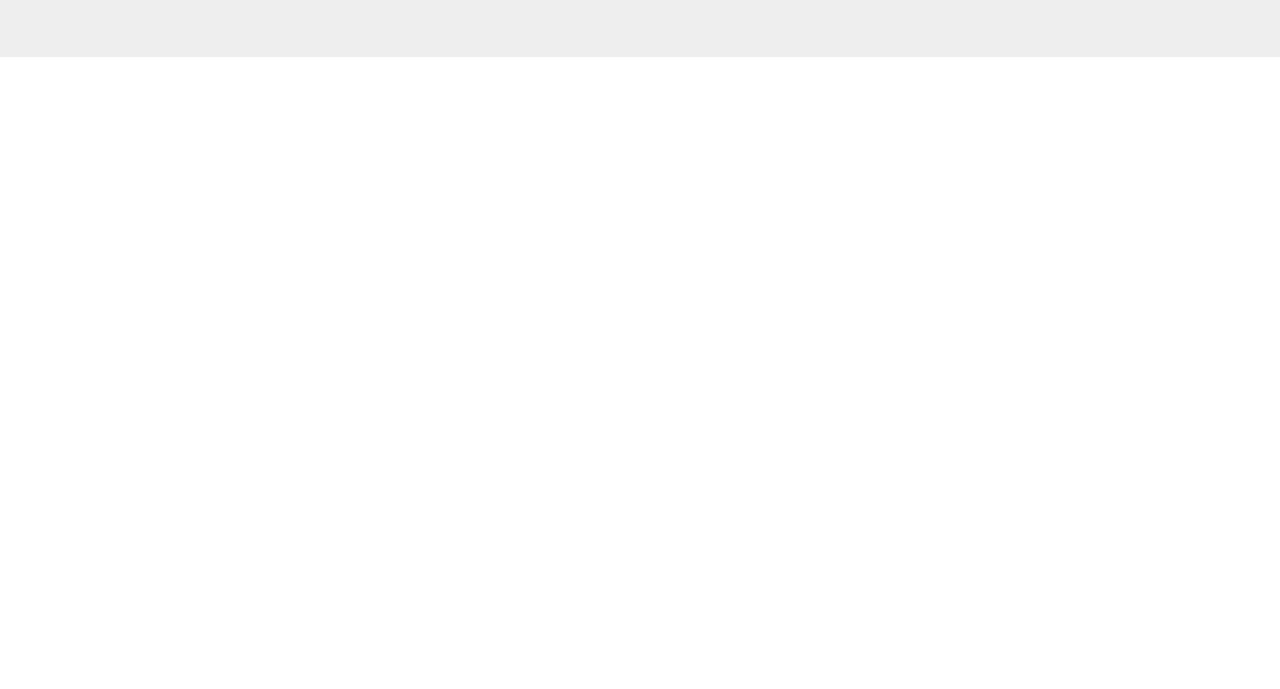
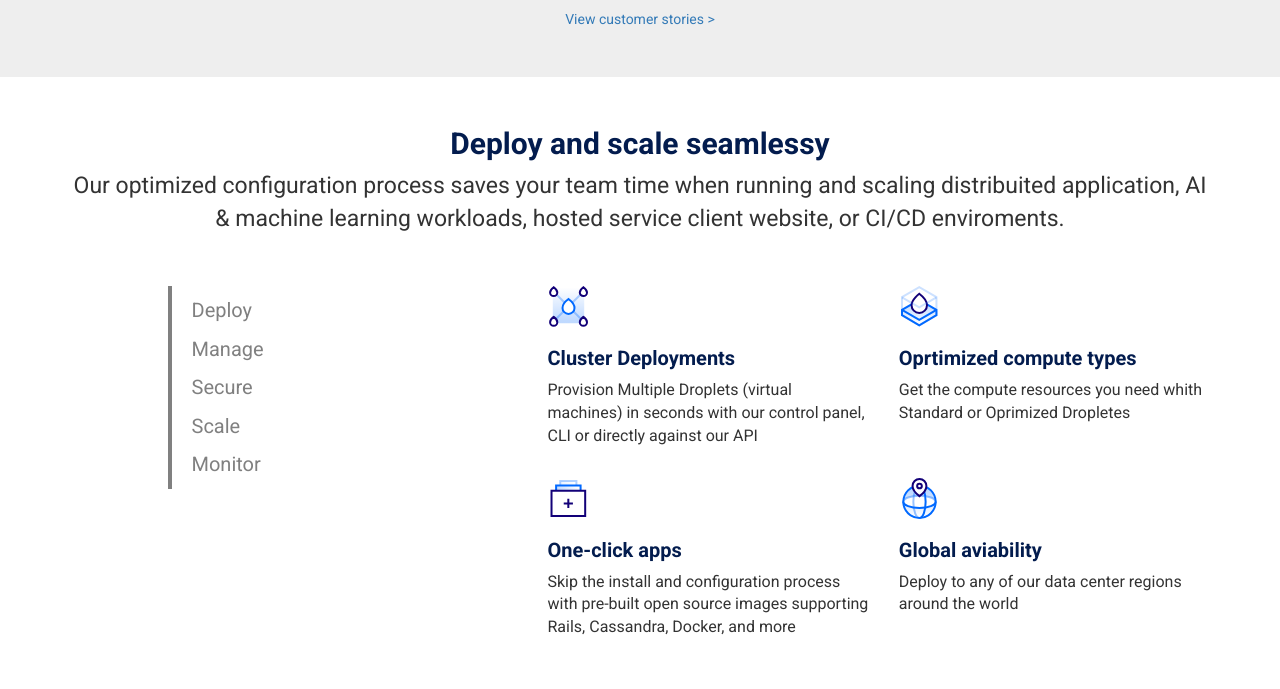
Before and after one commit to carminelentisco/html-css-digitalocean, a plain HTML site: page index.html in a window 1280 px wide. Shown: the part 754-1443 px from the top of the page. Before the commit the page ends 841 px from the top, so only its background shows below. Drawn offline with nearby package versions, Linux system fonts and the light colour scheme.

Commit message:
Sezione 3 + Responsive

```diff
--- a/index.html
+++ b/index.html
@@ -107,7 +107,7 @@
 			</section>
 			<!-- JUMBOTRON 1 FINE -->
 
-			<!-- JUMBOTRON 2 INIZIO-->
+			<!-- LOGHI 2 INIZIO-->
 			<section>
 				<div id="loghi" class="jumbotron">
 					<div class="container ">
@@ -138,11 +138,71 @@
 							</div>
 						</div>
 
+						<div class="text-center">
+							<span><a href="#">View customer stories ></a></span>
+						</div>
+
 					</div>
 				</div>
 			</section>
-			<!-- JUMBOTRON 2 FINE -->
+			<!-- LOGHI 2 FINE -->
 
+			<!-- SEZIONE 3 -->
+			<section>
+				<div id="section-3" class="container">
+					<div class="section-3-header text-center">
+						<h2>Deploy and scale seamlessy</h2>
+						<p>Our optimized configuration process saves your team time when running and scaling distribuited application, AI & machine learning workloads, hosted service client website, or CI/CD enviroments.</p>
+					</div>
+
+					<div class="row mg-t50">
+
+						<div class="col-xs-12 col-sm-12 col-md-2 col-md-offset-1">
+							<blockquote class="blockquote-mod ">
+								<p>Deploy</p>
+								<p>Manage</p>
+								<p>Secure</p>
+								<p>Scale</p>
+								<p>Monitor</p>
+        			</blockquote>
+						</div>
+
+						<div class="col-xs-12 col-sm-12 col-md-offset-2 col-md-7 mg-b20 ptb-40 plr-20">
+							<div class="row section-3-col-dx">
+								<div class=" row mb-20">
+									<div class="col-xs-12 col-sm-12 col-md-6 mg-b20">
+										<img src="Assets\cluster-deploy.svg" alt="#">
+										<h2>Cluster Deployments</h2>
+										<p>Provision Multiple Droplets (virtual machines) in seconds with our control panel, CLI or directly against our API</p>
+									</div>
+
+									<div class="col-xs-12 col-sm-12 col-md-6 mg-b20">
+										<img src="Assets\optimized-compute.svg" alt="#">
+										<h2>Oprtimized compute types</h2>
+										<p>Get the compute resources you need whith Standard or Oprimized Dropletes</p>
+									</div>
+								</div>
+
+								<div class="row">
+									<div class="col-xs-12 col-sm-12 col-md-6 mg-b20">
+										<img src="Assets\one-click.svg" alt="#">
+										<h2>One-click apps</h2>
+										<p>Skip the install and configuration process with pre-built open source images supporting Rails, Cassandra, Docker, and more</p>
+									</div>
+
+									<div class="col-xs-12 col-sm-12 col-md-6 mg-b20">
+										<img src="Assets\global.svg" alt="#">
+										<h2>Global aviability</h2>
+										<p>Deploy to any of our data center regions around the world</p>
+									</div>
+							</div>
+
+
+							</div>
+						</div>
+					</div>
+				</div>
+			</section>
 		</main>
 
 
--- a/style/style.css
+++ b/style/style.css
@@ -3,6 +3,10 @@
 body {
 	font-family: 'Roboto', sans-serif;
 	font-size: 14px;
+}
+
+a:hover {
+	text-decoration: none;
 }
 
 /*------------------UILITY--------------------*/
@@ -15,6 +19,26 @@ body {
 	width: 100%;
 }
 
+.mg-t50 {
+	margin-top: 50px;
+}
+
+.mg-b20 {
+	margin-bottom: 20px;
+}
+
+.mg-b50 {
+	margin-bottom: 50px;
+}
+
+.ptb-40 {
+	padding: 40px 0;
+
+}
+
+.plr-20 {
+	padding: 0 20px;
+}
 /*-------------------MENU'---------------------*/
 
 #menù {
@@ -172,7 +196,7 @@ body {
 /*------------------JUMBOTRON-2--------------- */
 
 #loghi h3 {
-	color: grey;
+	color: #031c4e;
 }
 
 #loghi img {
@@ -182,3 +206,36 @@ body {
 .lh-loghi {
 	line-height: 10;
 }
+
+/* -----------------SEZIONE 3----------------- */
+
+.section-3-header h2 {
+	font-weight: 700;
+	color: #031c4e;
+}
+
+.section-3-header p {
+	font-weight: 400;
+	font-size: 23px;
+}
+
+.blockquote-mod {
+	border-left: 4px solid grey;
+}
+
+.blockquote-mod p {
+	font-weight: 400;
+	font-size: 20px;
+	color: grey;
+}
+
+.section-3-col-dx h2 {
+	font-size: 20px;
+	font-weight: 700;
+	color: #031c4e;
+}
+
+.section-3-col-dx p {
+	font-size: 16px;
+	font-weight: 400;
+}
```
